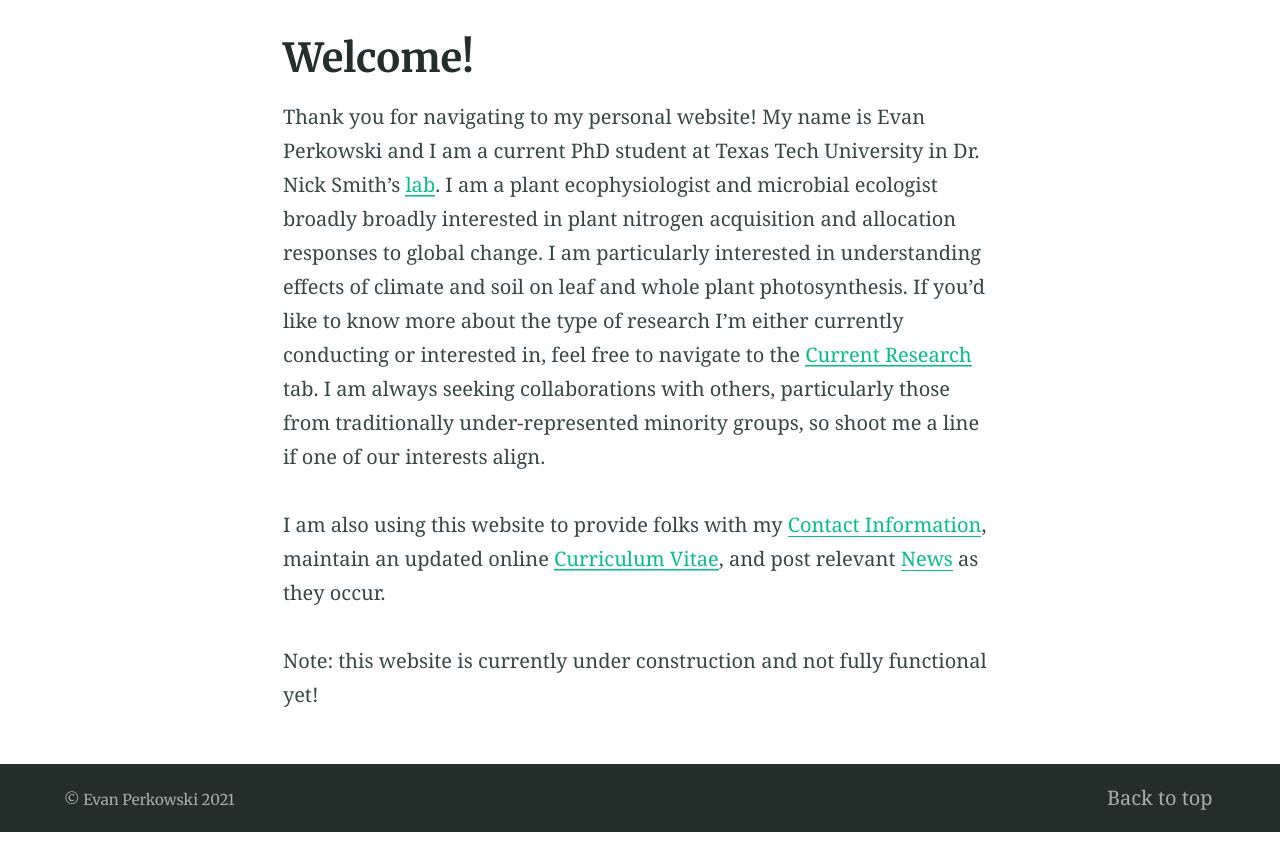
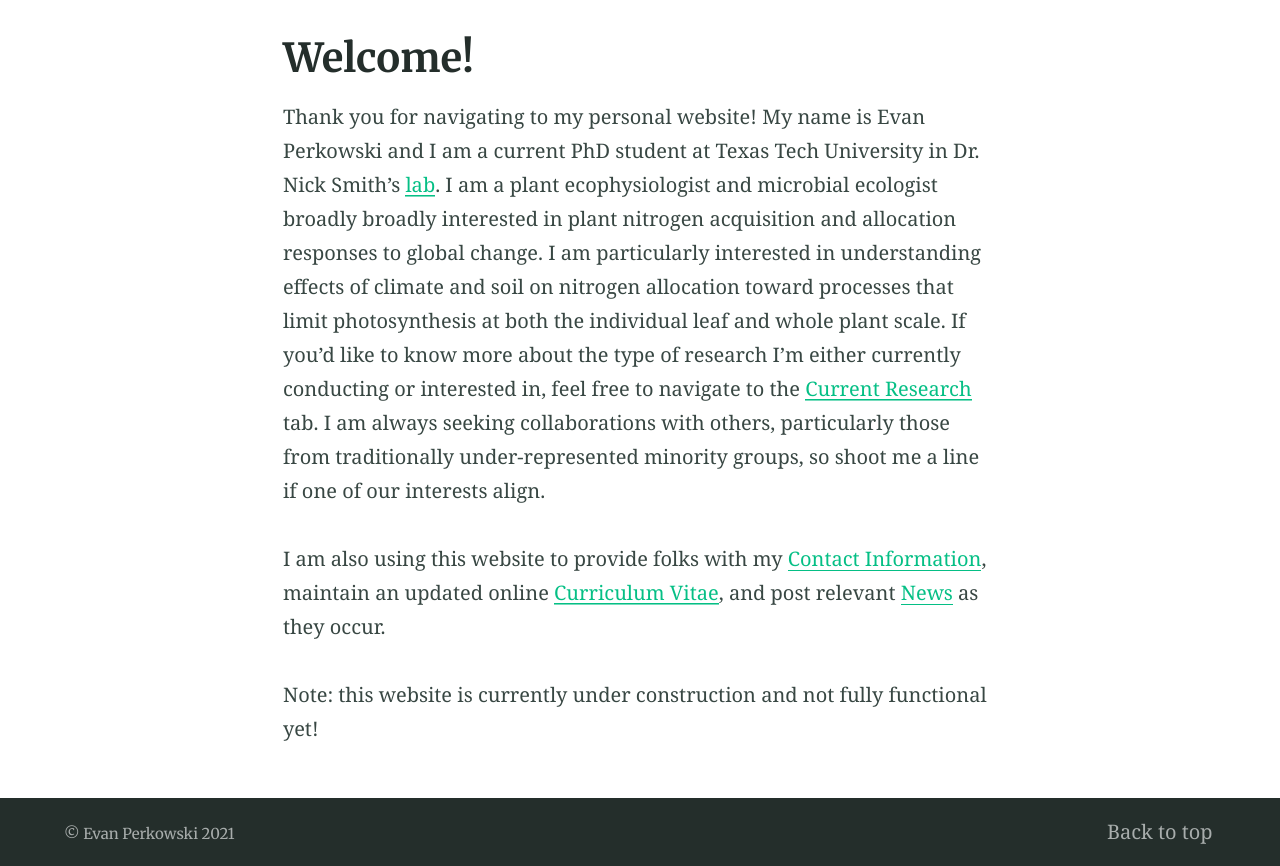
Before and after one commit to eaperkowski/eaperkowski.github.io, a Jekyll site: the page built from index.md, in a window 1280 px wide, cut to the strip 428-1294 px from the top of the page. Built offline with Jekyll 4.4.1, drawn with Linux system fonts in a browser that asks for light colours; before the commit the page ends 1260 px from its top, so only the background shows below that.

Commit message:
Update index.md

```diff
--- a/index.md
+++ b/index.md
@@ -5,7 +5,7 @@ feature_image: ["files/botanical.jpeg"]
 feature_text: |
 ---
 
-Thank you for navigating to my personal website! My name is Evan Perkowski and I am a current PhD student at Texas Tech University in Dr. Nick Smith's [lab](http://www.smithecophyslab.com/). I am a plant ecophysiologist and microbial ecologist broadly broadly interested in plant nitrogen acquisition and allocation responses to global change. I am particularly interested in understanding effects of climate and soil on leaf and whole plant photosynthesis. If you'd like to know more about the type of research I'm either currently conducting or interested in, feel free to navigate to the [Current Research](/research/) tab. I am always seeking collaborations with others, particularly those from traditionally under-represented minority groups, so shoot me a line if one of our interests align.
+Thank you for navigating to my personal website! My name is Evan Perkowski and I am a current PhD student at Texas Tech University in Dr. Nick Smith's [lab](http://www.smithecophyslab.com/). I am a plant ecophysiologist and microbial ecologist broadly broadly interested in plant nitrogen acquisition and allocation responses to global change. I am particularly interested in understanding effects of climate and soil on nitrogen allocation toward processes that limit photosynthesis at both the individual leaf and whole plant scale. If you'd like to know more about the type of research I'm either currently conducting or interested in, feel free to navigate to the [Current Research](/research/) tab. I am always seeking collaborations with others, particularly those from traditionally under-represented minority groups, so shoot me a line if one of our interests align.
 
 I am also using this website to provide folks with my [Contact Information](/about/), maintain an updated online [Curriculum Vitae](/cv/), and post relevant [News](/blog/) as they occur.
 
```
